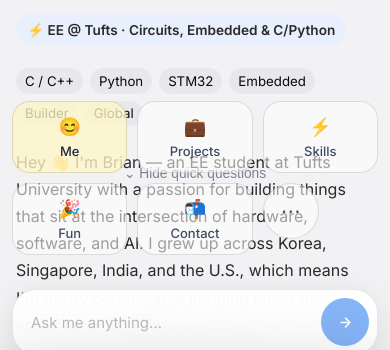
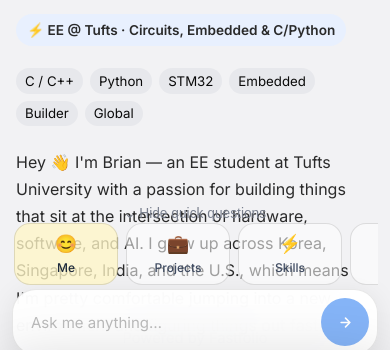
Before and after one commit to kibeom12901/personal_website, a plain HTML site: page me.html in a window 390 px wide. Shown: the part 479-829 px from the top of the page. Drawn offline with Linux system fonts and the light colour scheme.

Commit message:
Fix mobile inner-page nav overlap

```diff
--- a/assets/css/styles.css
+++ b/assets/css/styles.css
@@ -1578,8 +1578,43 @@
     height: 48px;
   }
 
+  body:not(.home) .bottom-nav {
+    display: flex;
+    justify-content: flex-start;
+    align-items: center;
+    gap: 8px;
+    overflow-x: auto;
+    overflow-y: hidden;
+    bottom: 76px;
+    padding: 2px 2px 4px;
+    -webkit-overflow-scrolling: touch;
+  }
+
+  body:not(.home) .bottom-nav::-webkit-scrollbar {
+    display: none;
+  }
+
+  body:not(.home) .nav-item {
+    flex: 0 0 auto;
+    min-width: 104px;
+    width: 104px;
+    height: 62px;
+    padding: 8px 10px;
+    border-radius: 16px;
+    font-size: 12px;
+  }
+
+  body:not(.home) .nav-item.nav-more {
+    min-width: 62px;
+    width: 62px;
+  }
+
+  body:not(.home) .nav-label {
+    font-size: 11px;
+  }
+
   .quick-hide {
-    bottom: 184px;
+    bottom: 144px;
     font-size: 0.86rem;
   }
 
```
